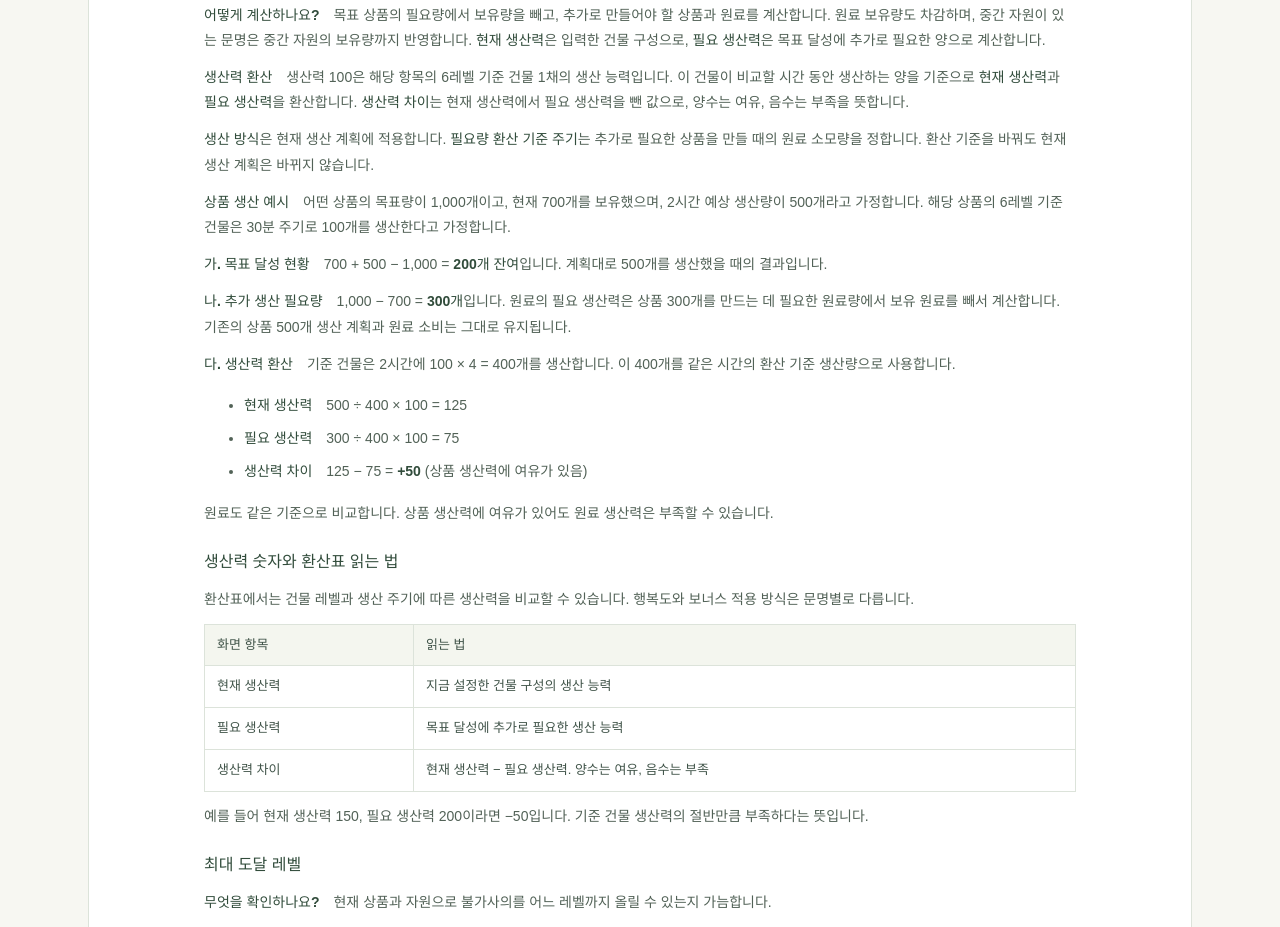
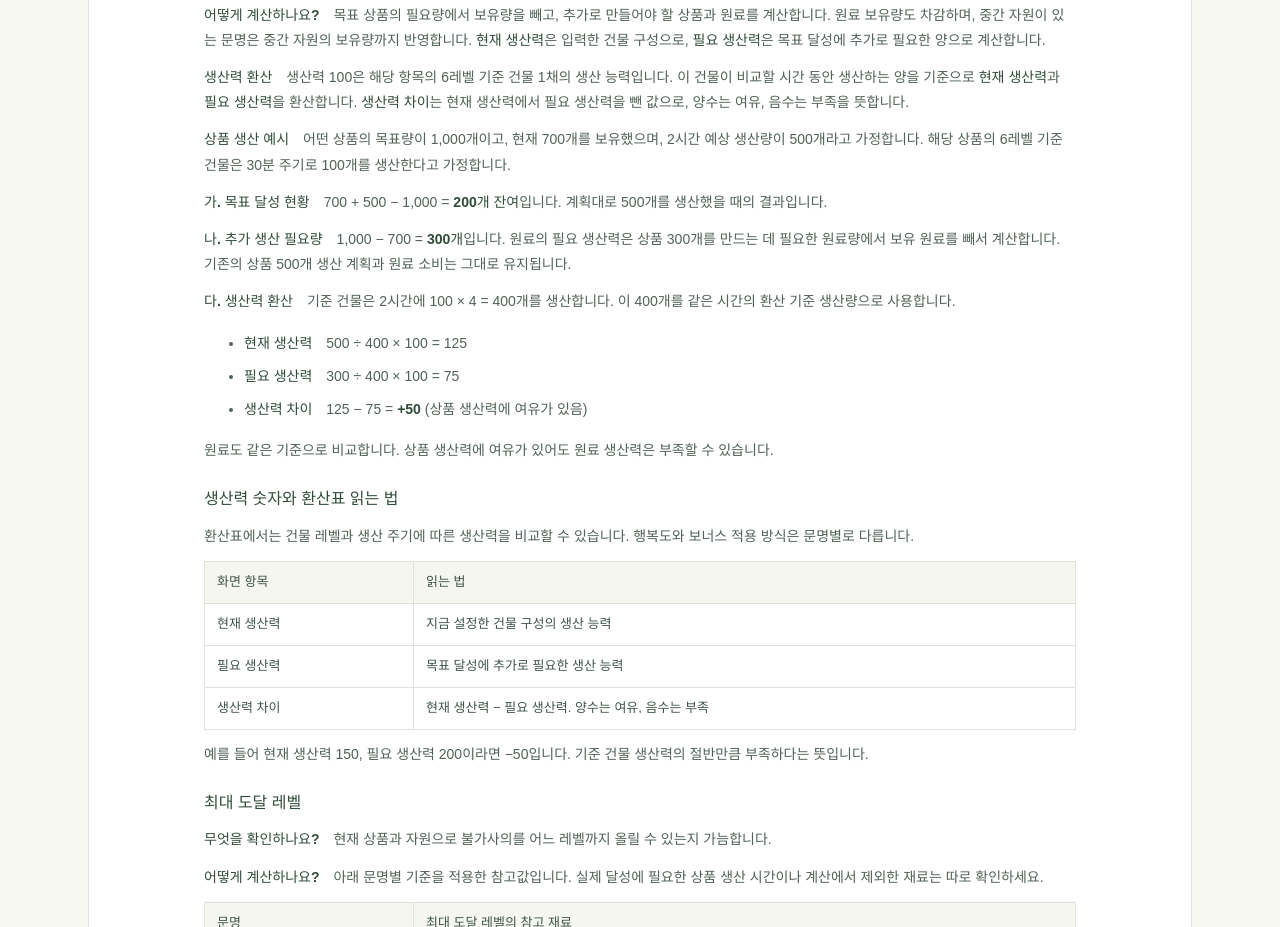
Before and after one commit to M-ule/Civilization-Simulator, a plain HTML site: page index.html in a window 1280 px wide. Shown: the part 2935-3862 px from the top of the page. Drawn offline with Linux system fonts and the light colour scheme.

Commit message:
docs: remove obsolete conversion-cycle guidance

```diff
--- a/index.html
+++ b/index.html
@@ -105,7 +105,6 @@
 <p><strong>무엇을 확인하나요?</strong>　목표 달성에 필요한 생산 능력과 현재 생산력을 비교합니다. <strong>목표 달성 현황</strong>은 남는 수량을, 이 표는 생산 능력의 여유·부족을 보여줍니다.</p>
 <p><strong>어떻게 계산하나요?</strong>　목표 상품의 필요량에서 보유량을 빼고, 추가로 만들어야 할 상품과 원료를 계산합니다. 원료 보유량도 차감하며, 중간 자원이 있는 문명은 중간 자원의 보유량까지 반영합니다. <strong>현재 생산력</strong>은 입력한 건물 구성으로, <strong>필요 생산력</strong>은 목표 달성에 추가로 필요한 양으로 계산합니다.</p>
 <p><strong>생산력 환산</strong>　생산력 100은 해당 항목의 6레벨 기준 건물 1채의 생산 능력입니다. 이 건물이 비교할 시간 동안 생산하는 양을 기준으로 <strong>현재 생산력</strong>과 <strong>필요 생산력</strong>을 환산합니다. <strong>생산력 차이</strong>는 현재 생산력에서 필요 생산력을 뺀 값으로, 양수는 여유, 음수는 부족을 뜻합니다.</p>
-<p><strong>생산 방식</strong>은 현재 생산 계획에 적용합니다. <strong>필요량 환산 기준 주기</strong>는 추가로 필요한 상품을 만들 때의 원료 소모량을 정합니다. 환산 기준을 바꿔도 현재 생산 계획은 바뀌지 않습니다.</p>
 <p><strong>상품 생산 예시</strong>　어떤 상품의 목표량이 1,000개이고, 현재 700개를 보유했으며, 2시간 예상 생산량이 500개라고 가정합니다. 해당 상품의 6레벨 기준 건물은 30분 주기로 100개를 생산한다고 가정합니다.</p>
 <p><strong>가. 목표 달성 현황</strong>　700 + 500 − 1,000 = <strong>200개 잔여</strong>입니다. 계획대로 500개를 생산했을 때의 결과입니다.</p>
 <p><strong>나. 추가 생산 필요량</strong>　1,000 − 700 = <strong>300개</strong>입니다. 원료의 필요 생산력은 상품 300개를 만드는 데 필요한 원료량에서 보유 원료를 빼서 계산합니다. 기존의 상품 500개 생산 계획과 원료 소비는 그대로 유지됩니다.</p>
```
